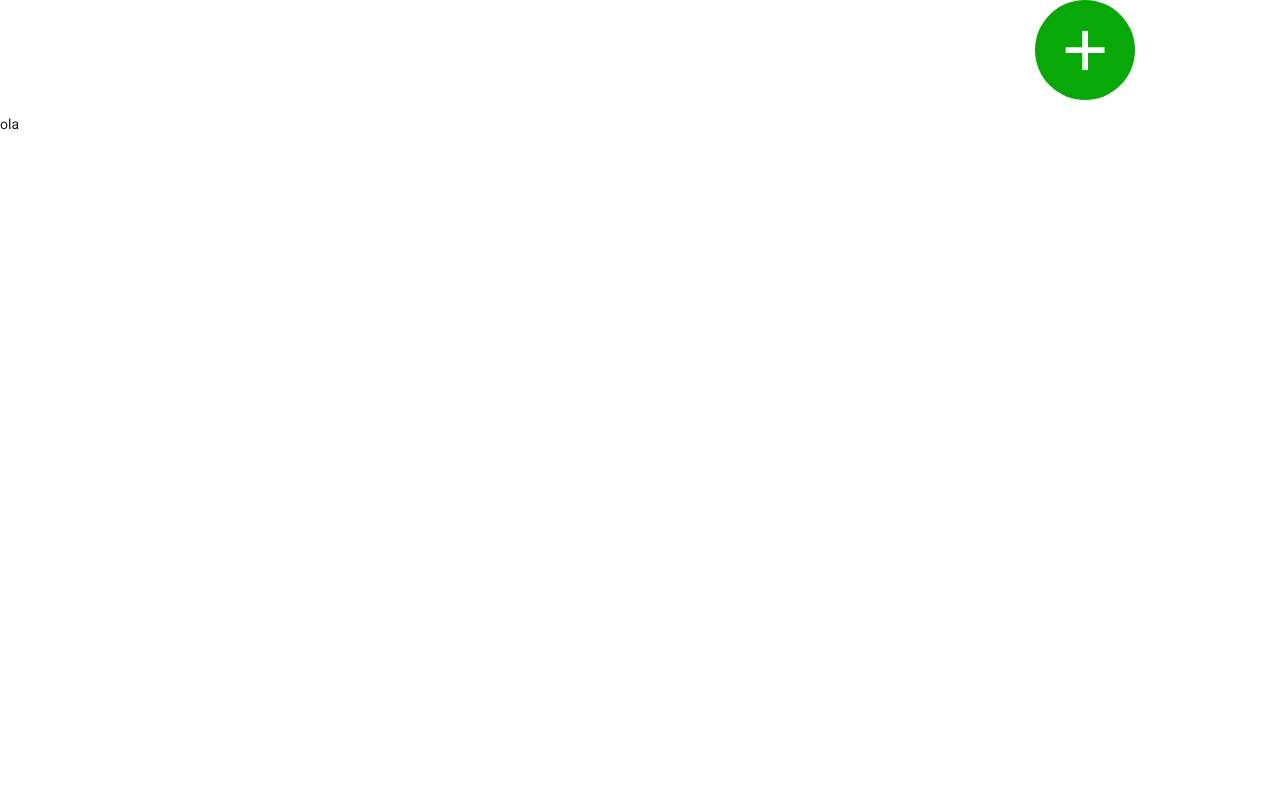
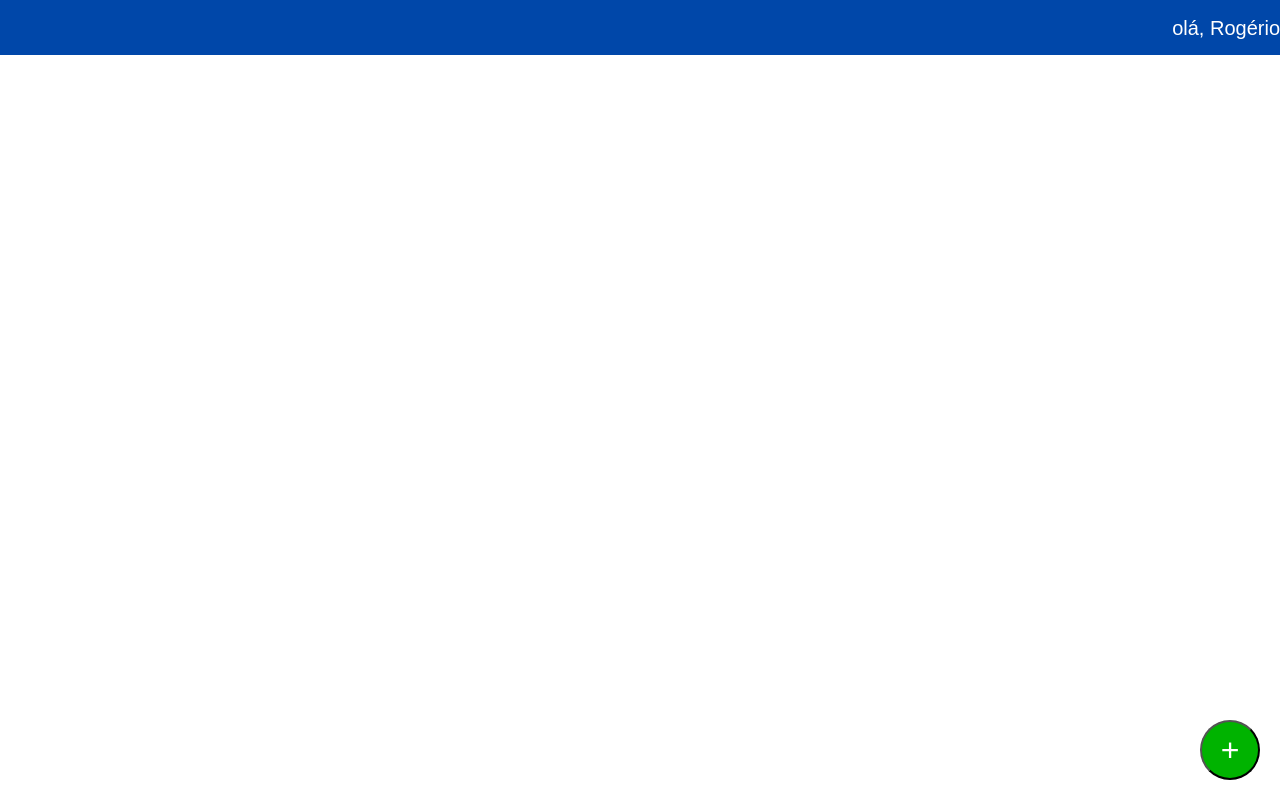
Before and after one commit to senhordev01/ProjetoGoEvents1, an Angular app: page /inicio in a window 1280 px wide. Built offline with nearby package versions, Linux system fonts and the light colour scheme.

Commit message:
Decimo Segundo Commit

```diff
--- a/src/app/events/events.css
+++ b/src/app/events/events.css
@@ -1,16 +1,34 @@
 .Adicionar-Botoes{
-    width: 100px;
-    height: 100px;
-    border-radius: 50%;
-    border: none;
-    cursor: pointer;
-    background-color: rgb(7, 168, 7);
-    color: white;
-    font-size: 80px;
-    text-align: center;
-    margin-left: 1035px;
+  position: fixed;
+  bottom: 20px;
+  right: 20px;
+  width: 60px;
+  height: 60px;
+  border-radius: 50%;
+  background-color: #00b300;
+  color: white;
+  font-size: 32px;
 }
 
+
+.pessoa-cadastrada {
+    width: 100%;
+    background-color: #0047A9;
+    height: 55px;
+    display: flex;
+    justify-content: flex-end;
+    align-items: center;
+    padding-right: 20px;
+    color: white;
+    font-family: Arial, sans-serif;
+    font-size: 14px;
+    border-bottom: 2px solid #ffffff;
+}
+
+p{
+    font-size: 20px;
+    color: white;
+}
 .Novos-Botoes {
     width: 400px;
     height: 450px;
--- a/src/app/events/events.html
+++ b/src/app/events/events.html
@@ -1,5 +1,10 @@
 <button class="Adicionar-Botoes" (click)="PaginaProjetos()">+</button>
-<p >ola {{nomeUsuario}}</p>
+<div class="pessoa-cadastrada">
+   <p id="#nome">olá, Rogério {{nomeUsuario}}</p>
+</div>
+
+
+
 
 <div *ngFor="let btn of Botoes">
     <button class="Novos-Botoes" (click)="router.navigate(['inicio', btn.id])">{{btn.label}}</button>
--- a/src/app/tarefas/tarefas.css
+++ b/src/app/tarefas/tarefas.css
@@ -1,12 +1,42 @@
 .Adicionar-CheckBox{
-    width: 100px;
-    height: 100px;
+    position: fixed;
+    bottom: 20px;
+    right: 20px;
+    width: 60px;
+    height: 60px;
     border-radius: 50%;
+    background-color: #00b300;
+    color: white;
+    font-size: 32px;
+}
+.navbar{
+    width: 100%;
+    background-color: #0047A9;
+    height: 55px;
+    display: flex;
+    justify-content: flex-end;
+    align-items: center;
+    padding-right: 20px;
+    color: white;
+    font-family: Arial, sans-serif;
+    font-size: 14px;
+    border-bottom: 2px solid #ffffff;
+}
+.Sair {
+    position: relative;
+    background-color: #0046a900;
     border: none;
+    color: white;
     cursor: pointer;
-    background-color: rgb(7, 168, 7);
+    right: 1550px
+}
+.Cor-Fundo{
+    position: relative;
+    background-color: gray;
+    width: 500px;
     color: white;
-    font-size: 80px;
+    border-radius: 5px;
+    left: 500px;
+    top: 90px;
     text-align: center;
-    margin-left: 1035px;
 }
--- a/src/app/tarefas/tarefas.html
+++ b/src/app/tarefas/tarefas.html
@@ -1,7 +1,9 @@
-<button class="Adicionar-CheckBox" (click)="PaginaTarefas()">+</button>
-
-<div *ngFor="let ckbx of checkBox">
+<div class="navbar">
+  <button class="Sair" (click)="SairTarefa()">Sair</button>
+</div>
+<div class="Cor-Fundo">
+  <button class="Adicionar-CheckBox" (click)="PaginaTarefas()">+</button>
+  <div *ngFor="let ckbx of checkBox">
   <input type="checkbox" [id]="'caixa-confirmacao'">
   <label [for]="'caixa-confirmacao'">{{ckbx}}</label>
-
 </div>
--- a/src/app/tarefas/tarefas.ts
+++ b/src/app/tarefas/tarefas.ts
@@ -3,6 +3,7 @@ import { CommonModule } from '@angular/common';
 import { Component, inject} from '@angular/core';
 import { FormsModule } from '@angular/forms';
 import { CriarTarefas } from '../criar-tarefas/criar-tarefas';
+import { Router } from '@angular/router';
 
 
 @Component({
@@ -16,6 +17,9 @@ export class Tarefas{
   private dialog = inject(Dialog);
   contador:number = 1;
   checkBox:string[] = [];
+
+  constructor(private router:Router){}
+
   PaginaTarefas(){
     const dialogRef = this.dialog.open(CriarTarefas,{disableClose:true});
 
@@ -36,4 +40,7 @@ export class Tarefas{
     });
   }
 
+  SairTarefa(){
+    this.router.navigate(["inicio"]);
+  }
 }
```
